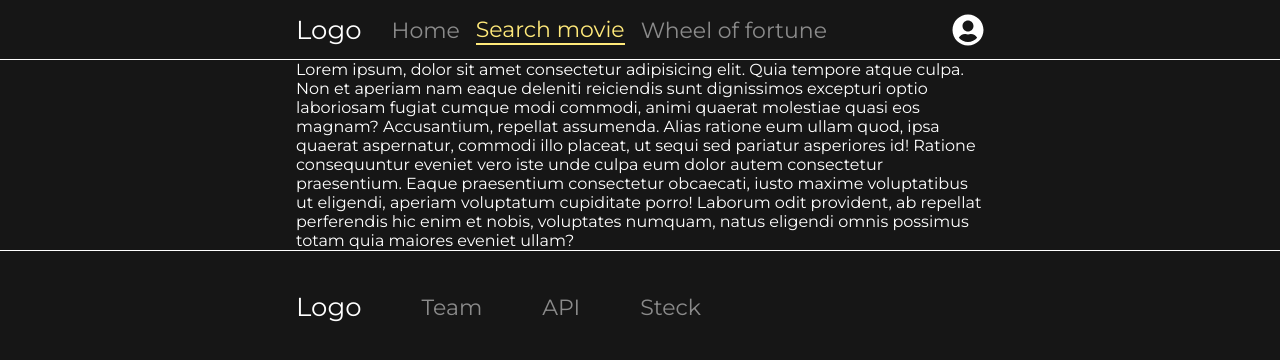
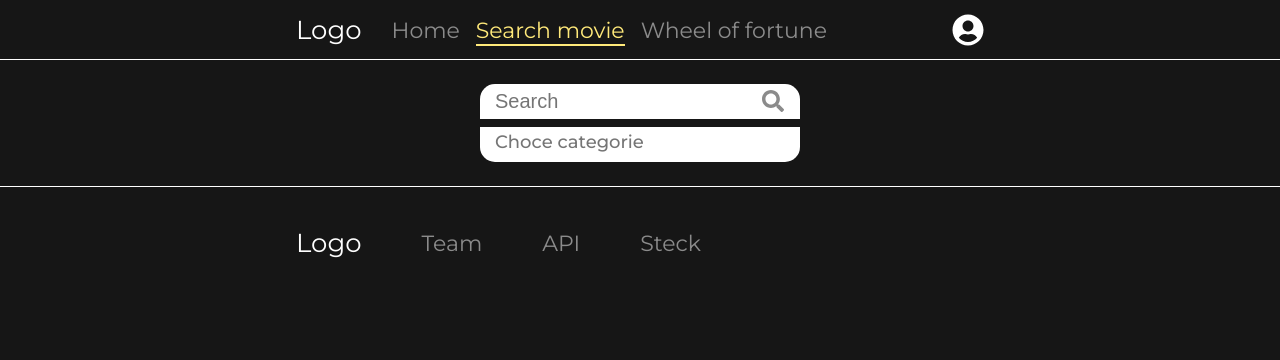
Before and after one commit to NE1LO/ReactMovie, a React (Vite) app: page /search in a window 1280 px wide. Shown: the top 360 px of the page. Built offline with nearby package versions, Linux system fonts and the light colour scheme.

Commit message:
start create select

```diff
--- a/src/modules/Header/Header/Header.module.scss
+++ b/src/modules/Header/Header/Header.module.scss
@@ -1,33 +1,35 @@
 .header {
-  height: 40px;
+  height: 60px;
   width: 100%;
   border-bottom: 1px solid #fff;
 }
-.container {
+.mycontainer {
   display: flex;
   align-items: center;
   justify-content: space-between;
   height: 40px;
 }
 .userIcon {
-  font-size: 24px;
+  font-size: 32px;
+  margin-top: 15px;
 }
 @include media(tablet) {
   .header {
     height: 60px;
   }
-  .container {
+  .mycontainer {
     height: 60px;
   }
   .userIcon {
     font-size: 32px;
+    margin: 0;
   }
 }
 @include media(desktop) {
   .header {
     height: 100px;
   }
-  .container {
+  .mycontainer {
     height: 100px;
   }
   .userIcon {
--- a/src/modules/Header/Header/Header.tsx
+++ b/src/modules/Header/Header/Header.tsx
@@ -7,7 +7,7 @@
   return (
     <header className={s.header}>
       <Container>
-        <div className={s.container}>
+        <div className={s.mycontainer}>
           <HeaderNav />
           <FaUserCircle className={s.userIcon} color="#fff" />
         </div>
--- a/src/modules/Header/HeaderNav/HeaderNav.module.scss
+++ b/src/modules/Header/HeaderNav/HeaderNav.module.scss
@@ -3,37 +3,36 @@
   align-items: center;
   justify-content: start;
   gap: 20px;
+  margin-top: 20px;
 }
 .list {
-  display: flex;
+  display: none;
   align-items: center;
   justify-content: center;
   gap: 6px;
 }
+.mobailList {
+  display: flex;
+  align-items: center;
+  justify-content: center;
+  gap: 24px;
+  margin-left: 30px;
+}
 .link {
   color: $grey;
-  font-size: 14px;
+  font-size: 30px;
   transition: color $animation-duration $animation-time-function;
-  &:hover {
-    color: $white;
-  }
 }
 .linkActive {
   color: $yellow;
   position: relative;
-  &:hover {
+  & svg {
     color: $yellow;
-  }
-  &::after {
-    content: "";
-    display: block;
-    height: 2px;
-    width: 100%;
-    background-color: $yellow;
   }
 }
 .btn {
   color: $grey;
+  font-size: 40px;
   transition: color $animation-duration $animation-time-function;
   &:hover {
     color: $white;
@@ -42,13 +41,35 @@
 @include media(tablet) {
   .nav {
     gap: 30px;
+    margin: 0;
   }
   .list {
+    display: flex;
     gap: 16px;
+  }
+  .mobailList {
+    display: none;
   }
   .link,
   .btn {
     font-size: 22px;
+    &:hover {
+      color: $white;
+    }
+  }
+  .linkActive {
+    &:hover {
+      color: $yellow;
+    }
+    &::after {
+      position: absolute;
+      left: 0;
+      content: "";
+      display: block;
+      height: 2px;
+      width: 100%;
+      background-color: $yellow;
+    }
   }
 }
 @include media(desktop) {
--- a/src/modules/Header/HeaderNav/HeaderNav.tsx
+++ b/src/modules/Header/HeaderNav/HeaderNav.tsx
@@ -1,9 +1,13 @@
 import { NavLink } from "react-router-dom";
 import { Logo } from "../../../shared/components/Logo/Logo";
+import { GiPerspectiveDiceSixFacesRandom } from "react-icons/gi";
+import { FaSearch } from "react-icons/fa";
+import { IoIosHome } from "react-icons/io";
 import s from "./HeaderNav.module.scss";
 import clsx from "clsx";
 export const HeaderNav = () => {
-  const dinamicStyle = ({ isActive }) => clsx(s.link, isActive && s.linkActive);
+  const dinamicStyle = ({ isActive }: { isActive: boolean }) =>
+    clsx(s.link, isActive && s.linkActive);
   return (
     <nav className={s.nav}>
       <Logo />
@@ -22,6 +26,23 @@
           <button className={s.btn}>Wheel of fortune</button>
         </li>
       </ul>
+      <ul className={s.mobailList}>
+        <li>
+          <NavLink className={dinamicStyle} to="/">
+            <IoIosHome />
+          </NavLink>
+        </li>
+        <li>
+          <NavLink className={dinamicStyle} to="/search">
+            <FaSearch />
+          </NavLink>
+        </li>
+        <li>
+          <button className={s.btn}>
+            <GiPerspectiveDiceSixFacesRandom />
+          </button>
+        </li>
+      </ul>
     </nav>
   );
 };
--- /dev/null
+++ b/src/modules/SearchBar/MySelect/MySelect.module.scss
@@ -0,0 +1,26 @@
+.mySelect {
+  width: 320px;
+  min-height: 35px;
+  background-color: #fff;
+  border-bottom-left-radius: 15px;
+  border-bottom-right-radius: 15px;
+}
+.text {
+  color: #757575;
+  font-size: 18px;
+  font-weight: 500;
+  display: flex;
+  margin-top: 4px;
+  align-items: center;
+  justify-content: start;
+  padding-left: 15px;
+}
+.optionWrapper {
+  padding: 15px;
+  display: flex;
+  flex-direction: column;
+  gap: 6px;
+}
+.option {
+  color: #757575;
+}
--- /dev/null
+++ b/src/modules/SearchBar/MySelect/MySelect.tsx
@@ -0,0 +1,26 @@
+import { useState } from "react";
+import s from "./MySelect.module.scss";
+type Props = {
+  list: [string];
+};
+export const MySelect = ({ list }: Props) => {
+  const { isOpen, setOpen } = useState(false);
+  return (
+    <div className={s.mySelect} onClick={() => setOpen(!isOpen)}>
+      <p className={s.text}>{"Choce categorie"}</p>
+      {isOpen && (
+        <div className={s.optionWrapper}>
+          {/* {list.map((i, index) => (
+          <p className={s.select} key={index}>
+            {i}
+          </p>
+        ))} */}
+          <p className={s.option}>Fantastic</p>
+          <p className={s.option}>Popular</p>
+          <p className={s.option}>Fantasy</p>
+          <p className={s.option}>Western</p>
+        </div>
+      )}
+    </div>
+  );
+};
--- /dev/null
+++ b/src/modules/SearchBar/SearchBar.module.scss
@@ -0,0 +1,42 @@
+.section {
+  padding: 24px 0;
+}
+.container {
+  display: flex;
+  align-items: center;
+  flex-direction: column;
+  justify-content: center;
+  gap: 8px;
+}
+.form {
+  position: relative;
+  width: 320px;
+  display: flex;
+  align-items: center;
+  justify-content: center;
+}
+.input {
+  height: 35px;
+  width: 100%;
+  border: none;
+  outline: none;
+  border-top-left-radius: 15px;
+  border-top-right-radius: 15px;
+  padding-left: 15px;
+  padding-right: 45px;
+  font-size: 20px;
+}
+.btn {
+  display: flex;
+  align-items: baseline;
+  justify-content: center;
+  background-color: transparent;
+  border: none;
+}
+.icon {
+  color: #8b8b8b;
+  font-size: 22px;
+  position: absolute;
+  top: 6px;
+  right: 16px;
+}
--- /dev/null
+++ b/src/modules/SearchBar/SearchBar.tsx
@@ -0,0 +1,21 @@
+import { Container } from "../../shared/components/Container";
+import { FaSearch } from "react-icons/fa";
+import s from "./SearchBar.module.scss";
+import { MySelect } from "./MySelect/MySelect";
+export const SearchBar = () => {
+  return (
+    <section className={s.section}>
+      <Container>
+        <div className={s.container}>
+          <form className={s.form}>
+            <input className={s.input} type="text" placeholder="Search" />
+            <button className={s.btn}>
+              <FaSearch className={s.icon} />
+            </button>
+          </form>
+          <MySelect list={["a"]} />
+        </div>
+      </Container>
+    </section>
+  );
+};
--- a/src/pages/MovieSearch/MovieSearch.tsx
+++ b/src/pages/MovieSearch/MovieSearch.tsx
@@ -1,28 +1,9 @@
-import { Container } from "../../shared/components/Container";
+import { SearchBar } from "../../modules/SearchBar/SearchBar";
 
 export const MovieSearch = () => {
   return (
     <main>
-      {/* test section */}
-      <section>
-        <Container>
-          <div>
-            Lorem ipsum, dolor sit amet consectetur adipisicing elit. Quia
-            tempore atque culpa. Non et aperiam nam eaque deleniti reiciendis
-            sunt dignissimos excepturi optio laboriosam fugiat cumque modi
-            commodi, animi quaerat molestiae quasi eos magnam? Accusantium,
-            repellat assumenda. Alias ratione eum ullam quod, ipsa quaerat
-            aspernatur, commodi illo placeat, ut sequi sed pariatur asperiores
-            id! Ratione consequuntur eveniet vero iste unde culpa eum dolor
-            autem consectetur praesentium. Eaque praesentium consectetur
-            obcaecati, iusto maxime voluptatibus ut eligendi, aperiam voluptatum
-            cupiditate porro! Laborum odit provident, ab repellat perferendis
-            hic enim et nobis, voluptates numquam, natus eligendi omnis possimus
-            totam quia maiores eveniet ullam?
-          </div>
-        </Container>
-      </section>
-      {/* test section */}
+      <SearchBar />
     </main>
   );
 };
```
